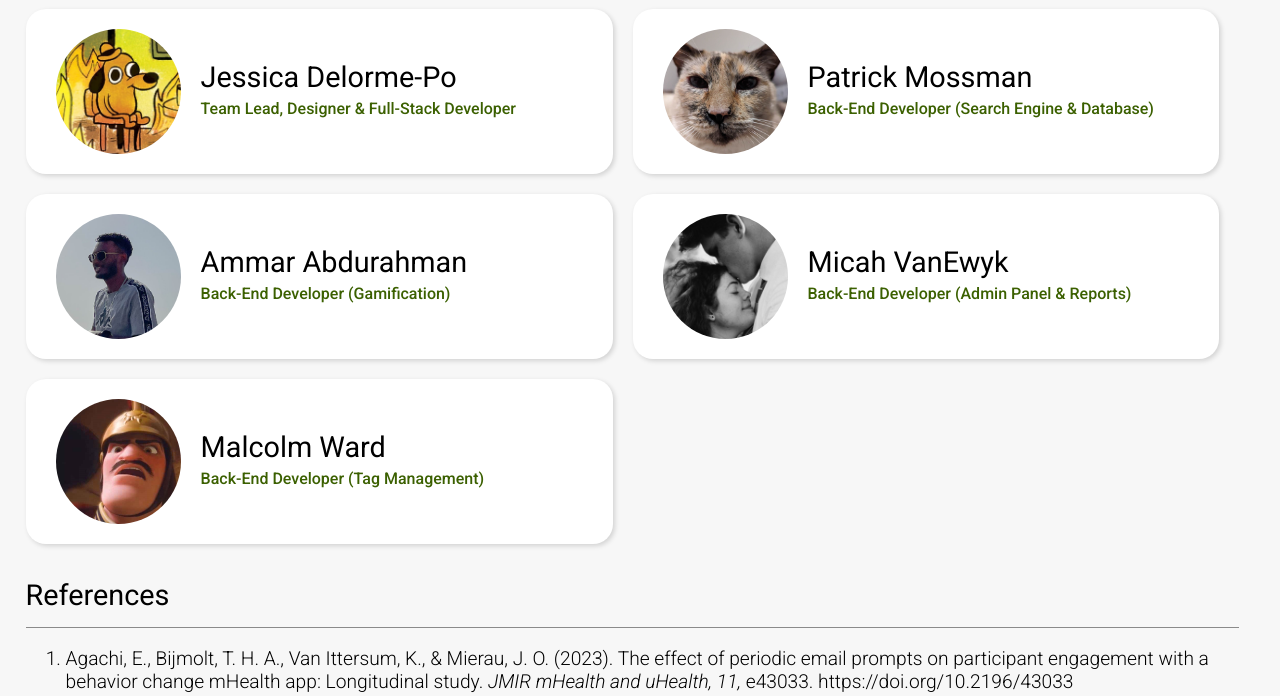
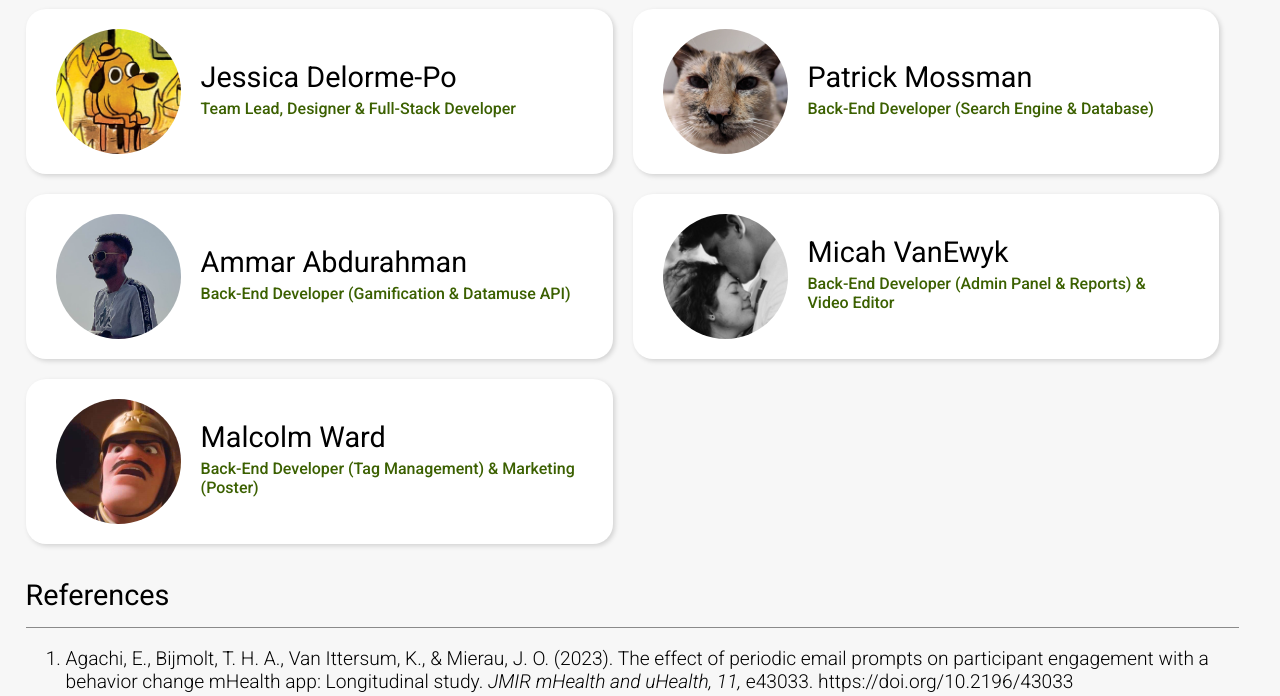
Before and after one commit to jessicadpo/capstone, a Django app: page /about in a window 1280 px wide. Shown: the part 922-1618 px from the top of the page. Run offline with Django 4.2, Linux system fonts and the light colour scheme.

Commit message:
Updated team member roles in About page

```diff
--- a/tagme/templates/about.html
+++ b/tagme/templates/about.html
@@ -118,7 +118,7 @@
                 <img src="../../static/icons/ammar.jpg"/>
                 <div> <!-- To prevent long descriptions from wrapping under pic -->
                     <h2>Ammar Abdurahman</h2>
-                    <p>Back-End Developer (Gamification)</p>
+                    <p>Back-End Developer (Gamification & Datamuse API)</p>
                 </div>
             </div>
 
@@ -126,7 +126,7 @@
                 <img src="../../static/icons/micah.jpg"/>
                 <div> <!-- To prevent long descriptions from wrapping under pic -->
                     <h2>Micah VanEwyk</h2>
-                    <p>Back-End Developer (Admin Panel & Reports)</p>
+                    <p>Back-End Developer (Admin Panel & Reports) & Video Editor</p>
                 </div>
             </div>
 
@@ -134,7 +134,7 @@
                 <img src="../../static/icons/malcolm.jpg"/>
                 <div> <!-- To prevent long descriptions from wrapping under pic -->
                     <h2>Malcolm Ward</h2>
-                    <p>Back-End Developer (Tag Management)</p>
+                    <p>Back-End Developer (Tag Management) & Marketing (Poster)</p>
                 </div>
             </div>
         </div>
```
